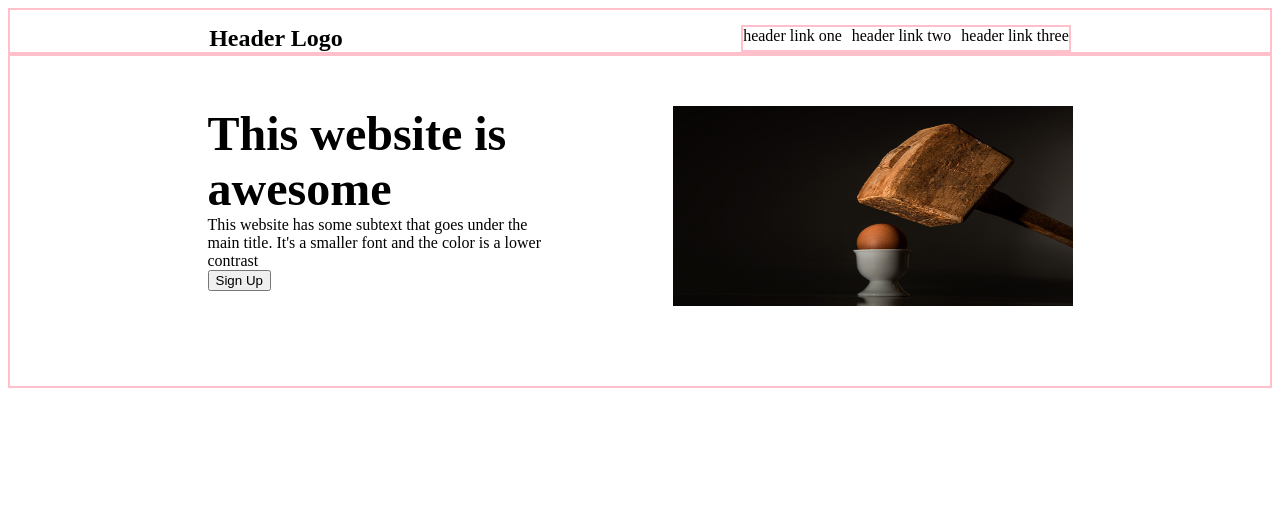
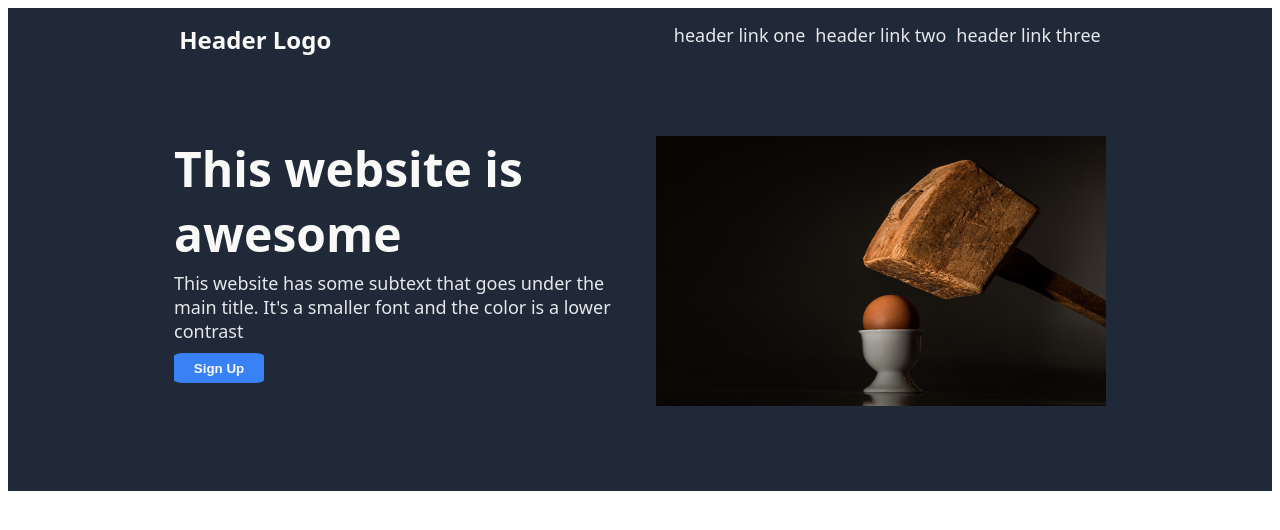
Before and after one commit to AlixiaDae/odinpage, a plain HTML site: page index.html in a window 1280 px wide. Drawn offline with Linux system fonts and the light colour scheme.

Commit message:
Fix the hero header alignment for resizing windows

```diff
--- a/index.html
+++ b/index.html
@@ -26,7 +26,7 @@
             <div class="text">This website has some subtext that goes under the main title. It's a smaller font and the color is a lower contrast</div>
             <button>Sign Up</button>
         </div>
-            <div><img src="./images/hamegg.jpg" width="400" height="200"></div>
+            <div><img src="./images/hamegg.jpg" width="450" height="270"></div>
 
     </div>
 
--- a/styles.css
+++ b/styles.css
@@ -1,6 +1,11 @@
+body {
+    font-family: system-ui, -apple-system, BlinkMacSystemFont, 'Segoe UI', Roboto, Oxygen, Ubuntu, Cantarell, 'Open Sans', 'Helvetica Neue', sans-serif;
+}
+
 .header,
 .head2,
-.right-links {
+.right-links,
+ {
     border: 2px solid pink;
 }
 
@@ -8,6 +13,18 @@
 .head2 {
     display: flex;
     justify-content: space-around;
+    background-color: #1f2937;
+}
+
+.main,
+.logo {
+    color: #f9faf8;
+}
+
+.right-links,
+.text {
+    font-size: 18px;
+    color: #e5e7eb;
 }
 
 .header {
@@ -25,16 +42,30 @@
 }
 
 .head2 {
-    padding: 50px 140px
- }
+    padding: 80px 150px;
+}
 
 .hero {
-    width: 350px;
-    height: 200px;
-    padding-bottom: 30px;
+    display: flex;
+    flex-direction: column;
+    width: 450px;
 }
 
 .main {
     font-size: 48px;
     font-weight: bolder;
+    margin-bottom: 5px;
 }
+
+.text {
+    margin-bottom: 10px;
+}
+button {
+    width: 90px;
+    height: 30px;
+    font-weight: bold;
+    color: #f9faf8;
+    background-color: #3882f6;
+    border-radius: 10%;
+    border-style: none;
+}
```
